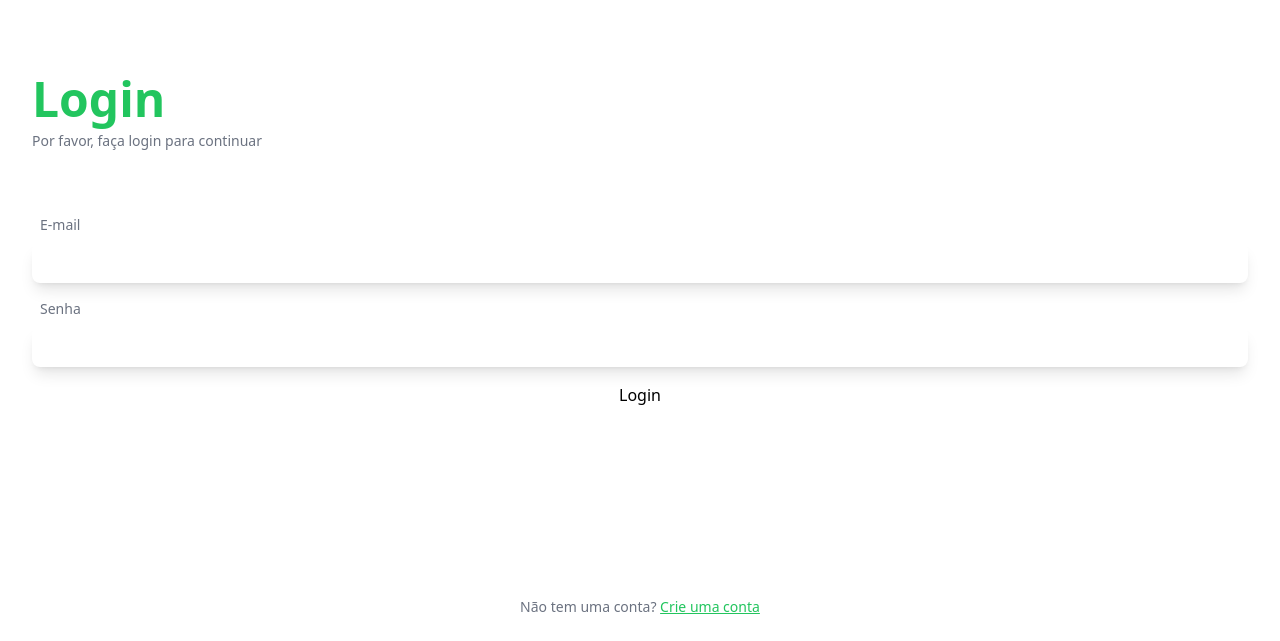
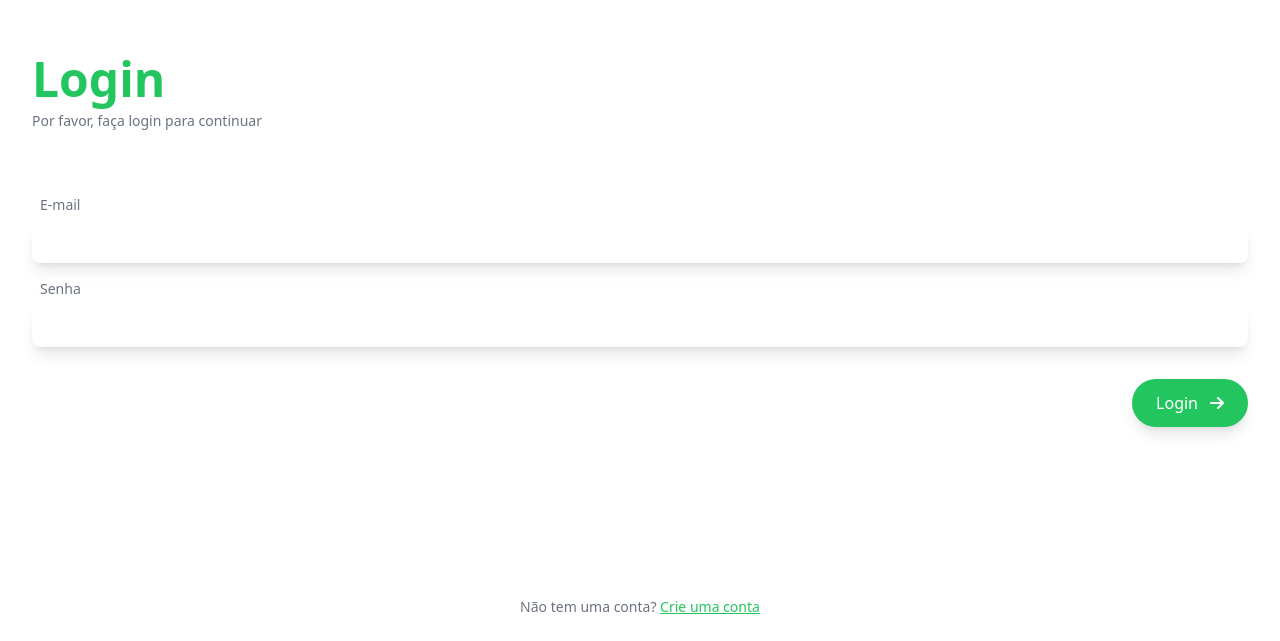
Before and after one commit to mcoutodev/recipes-app, a Next.js app: page /login in a window 1280 px wide. Shown: the part 159-800 px from the top of the page. Built offline with nearby package versions, Linux system fonts and the light colour scheme.

Commit message:
feat: atualiza estilos de /login

```diff
--- a/app/(root)/login/login.css
+++ b/app/(root)/login/login.css
@@ -29,5 +29,7 @@
         @apply mb-2 shadow-lg rounded-lg py-2 px-4 focus:outline-none focus:ring-2 focus:ring-green-500 focus:ring-opacity-50;
     }
 
-    .login-container button {}
+    .login-container button {
+        @apply mt-4 self-end py-3 px-6 bg-green-500 text-white rounded-full shadow-lg flex items-center gap-3;
+    }
 }
--- a/app/(root)/login/page.tsx
+++ b/app/(root)/login/page.tsx
@@ -1,3 +1,4 @@
+import Arrow from '@/app/components/svg/Arrow';
 import React from 'react';
 
 export default function Login() {
@@ -14,7 +15,10 @@ export default function Login() {
                         <input type="email" name="email" id="email" />
                         <label htmlFor="password">Senha</label>
                         <input type="password" name="password" id="password" />
-                        <button type="submit">Login</button>
+                        <button type="submit">
+                            Login
+                            <Arrow />
+                        </button>
                     </form>
                 </section>
             </main>
--- /dev/null
+++ b/app/components/svg/Arrow.tsx
@@ -0,0 +1,7 @@
+import React from 'react';
+
+export default function Arrow() {
+    return (
+        <svg xmlns="http://www.w3.org/2000/svg" height="1em" viewBox="0 0 448 512">{/* <!--! Font Awesome Free 6.4.0 by @fontawesome - https://fontawesome.com License - https://fontawesome.com/license (Commercial License) Copyright 2023 Fonticons, Inc. --> */}<path d="M438.6 278.6c12.5-12.5 12.5-32.8 0-45.3l-160-160c-12.5-12.5-32.8-12.5-45.3 0s-12.5 32.8 0 45.3L338.8 224 32 224c-17.7 0-32 14.3-32 32s14.3 32 32 32l306.7 0L233.4 393.4c-12.5 12.5-12.5 32.8 0 45.3s32.8 12.5 45.3 0l160-160z" className='fill-white' /></svg>
+    );
+}
```
Also changed, not shown: 1 other file (tests, documents, lock files or other folders).
